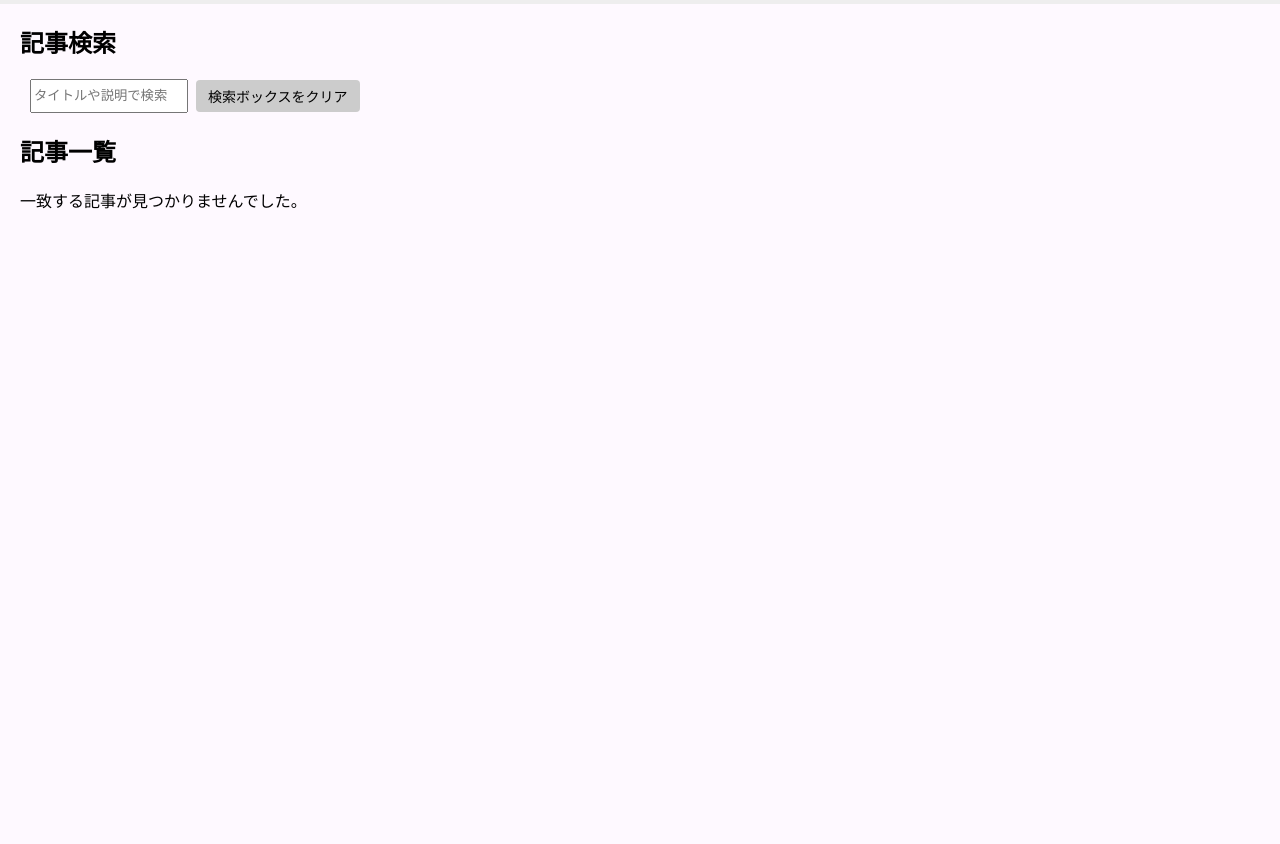
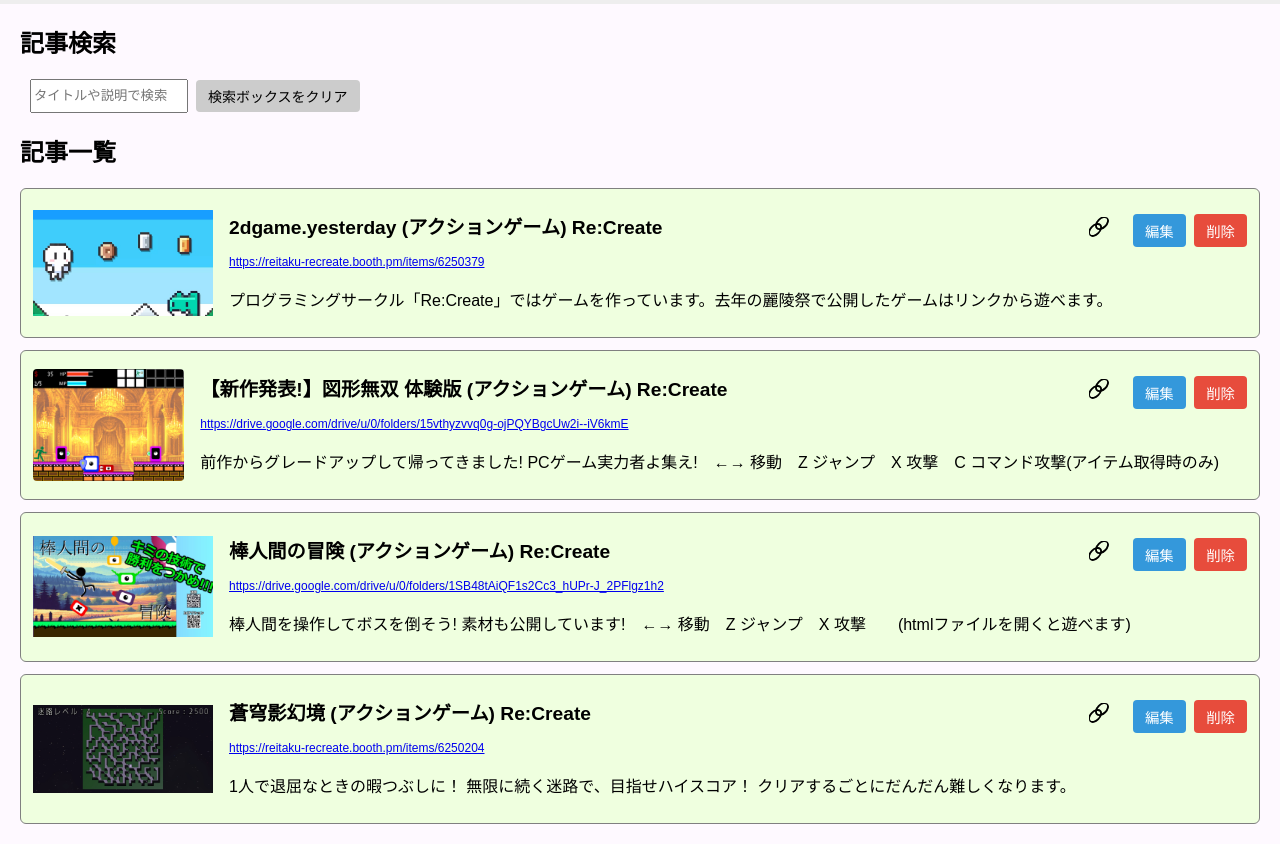
Before and after one commit to N-abe-mt/UIUX-Website-Final, a plain HTML site: page UI_UX_website_final/search.html in a window 1280 px wide. Shown: the part 96-940 px from the top of the page. Before the commit the page ends 800 px from the top, so only its background shows below. Drawn offline with Linux system fonts and the light colour scheme.

Commit message:
サンプルの記事を追加

```diff
--- a/UI_UX_website_final/search.html
+++ b/UI_UX_website_final/search.html
@@ -162,6 +162,42 @@
 
 <script>
   let articles = JSON.parse(localStorage.getItem('articles')) || [];
+
+  // デフォルト4件の記事をlocalStorageに保存（空なら）
+  if (articles.length === 0) {
+    articles = [
+      {
+        title: "2dgame.yesterday (アクションゲーム) Re:Create",
+        explanation: "プログラミングサークル「Re:Create」ではゲームを作っています。去年の麗陵祭で公開したゲームはリンクから遊べます。",
+        link: "https://reitaku-recreate.booth.pm/items/6250379",
+        imageDataUrl: "sample_2dgame_yesterday.jpg",
+        index: 0,
+      },
+      {
+        title: "【新作発表!】図形無双 体験版 (アクションゲーム) Re:Create",
+        explanation: "前作からグレードアップして帰ってきました! PCゲーム実力者よ集え!　←→ 移動　Z ジャンプ　X 攻撃　C コマンド攻撃(アイテム取得時のみ)",
+        link: "https://drive.google.com/drive/u/0/folders/15vthyzvvq0g-ojPQYBgcUw2i--iV6kmE",
+        imageDataUrl: "sample_Shape_Battle-hardened.png",
+        index: 1,
+      },
+      {
+        title: "棒人間の冒険 (アクションゲーム) Re:Create",
+        explanation: "棒人間を操作してボスを倒そう! 素材も公開しています!　←→ 移動　Z ジャンプ　X 攻撃　　(htmlファイルを開くと遊べます)",
+        link: "https://drive.google.com/drive/u/0/folders/1SB48tAiQF1s2Cc3_hUPr-J_2PFlgz1h2",
+        imageDataUrl: "sample_commanderaction.jpg",
+        index: 2,
+      },
+      {
+        title: "蒼穹影幻境 (アクションゲーム) Re:Create",
+        explanation: "1人で退屈なときの暇つぶしに！ 無限に続く迷路で、目指せハイスコア！ クリアするごとにだんだん難しくなります。",
+        link: "https://reitaku-recreate.booth.pm/items/6250204",
+        imageDataUrl: "sample_maze.jpg",
+        index: 3,
+      }
+    ];
+    localStorage.setItem('articles', JSON.stringify(articles));
+  }
+
   const searchInput = document.getElementById('searchInput');
   const articleContainer = document.getElementById('articleContainer');
 
@@ -225,7 +261,6 @@
   }
 
   function clearSearch() {
-    // queryパラメータを除いたURLへリダイレクト
     window.location.href = 'search.html';
   }
 
```
Also changed, not shown: UI_UX_website_final/sample_2dgame_yesterday.jpg (added), UI_UX_website_final/sample_Shape_Battle-hardened.png (added), UI_UX_website_final/sample_commanderaction.jpg (added), UI_UX_website_final/sample_maze.jpg (added).
